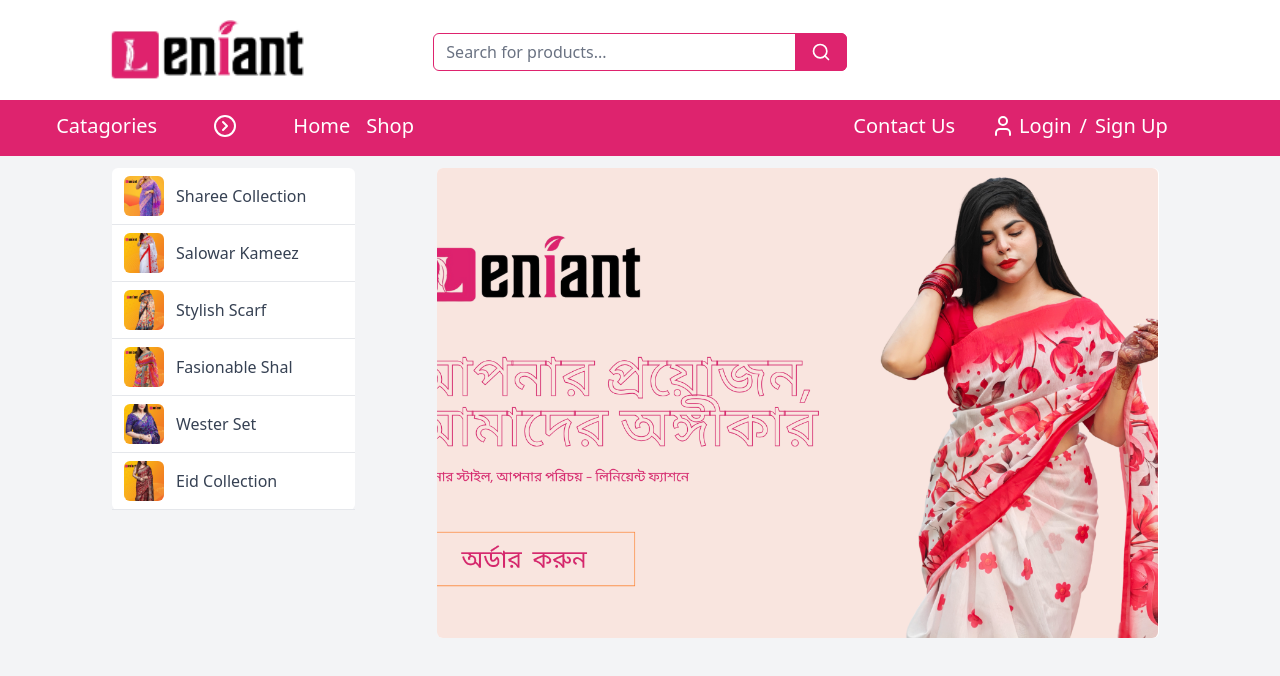
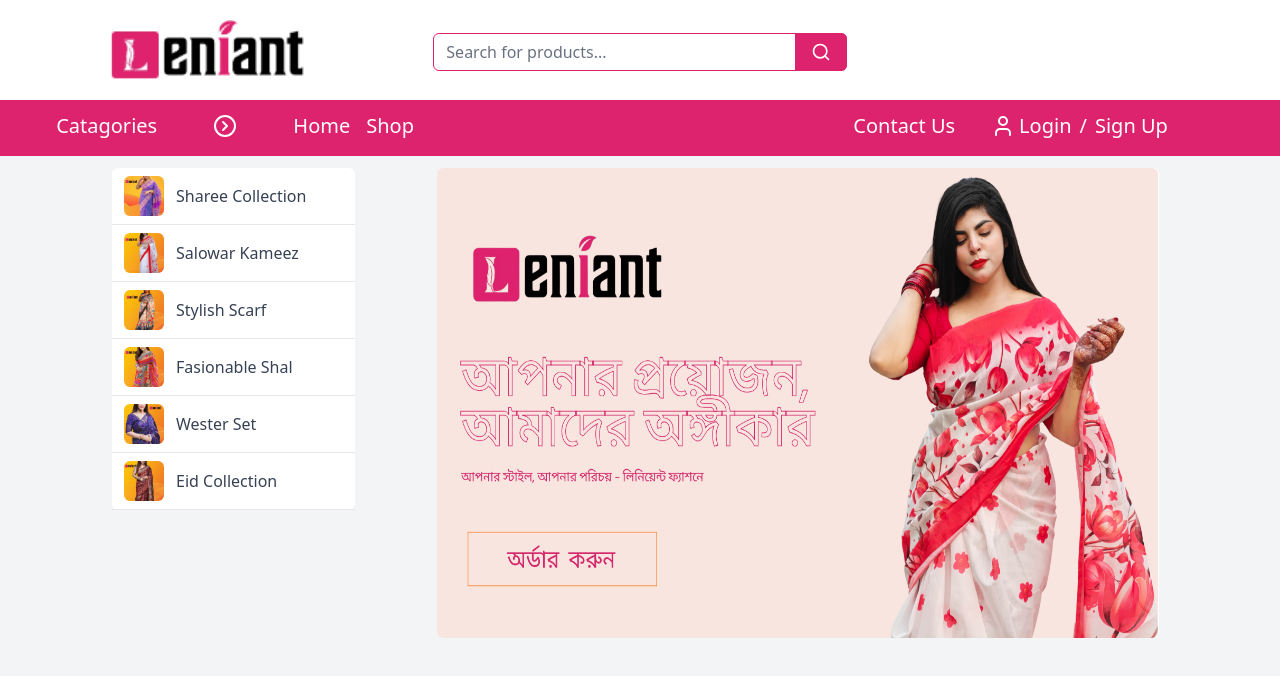
Before and after one commit to git-mahfuj/ecommerce-leniant, a Next.js app: page / in a window 1280 px wide. Shown: the top 676 px of the page. Built offline with nearby package versions, Linux system fonts and the light colour scheme.

Commit message:
add change to codebase

```diff
--- a/components/SwiperBannerSlider.jsx
+++ b/components/SwiperBannerSlider.jsx
@@ -37,7 +37,7 @@ const SwiperBannerSlider = ({ className }) => {
               src={slide.img}
               alt={`slider-${slide.id}`}
               fill
-              className="object-cover rounded-md"
+              className=" rounded-md"
             />
           </div>
         </SwiperSlide>
```
